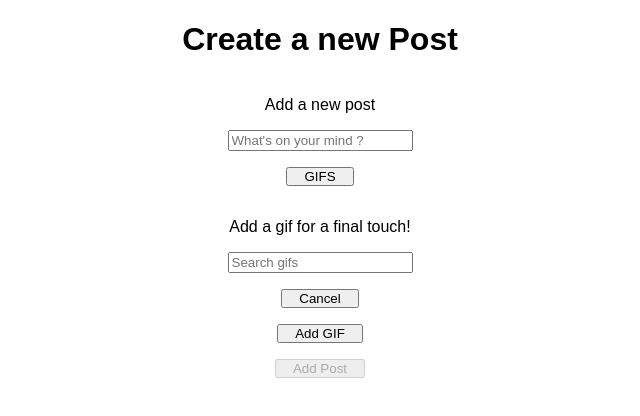
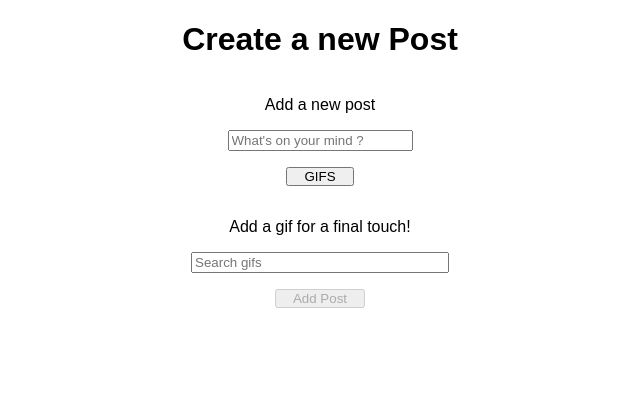
Before and after one commit to rohit1101/Fb-post-basic-ui, a React (Create React App) app: page / in a window 1280 px wide. Both pictures are taken after a click on the button "GIFS". Shown: the top 416 px of the page, without its empty margins (320-960 px from the left). Built offline with nearby package versions, Linux system fonts and the light colour scheme.

Commit message:
add trending api call

```diff
--- a/src/App.css
+++ b/src/App.css
@@ -5,3 +5,9 @@
   flex-flow: column wrap;
   align-items: center;
 }
+
+.dropdown {
+  width: 256px;
+  height: 400px;
+  background-color: rebeccapurple;
+}
--- a/src/App.js
+++ b/src/App.js
@@ -1,14 +1,15 @@
 import { useState } from "react";
-import './App.css';
+import { getTrendingGifs } from "./apis/getTrendingGifs";
+import "./App.css";
 import { apiKey, baseURL } from "./constants";
 
 export default function App() {
-  const [inpVal, setInpVal] = useState('');
+  const [inpVal, setInpVal] = useState("");
   const [query, setQuery] = useState();
   const [gifBtn, setGifBtn] = useState(false);
-  const [posts, setPosts] = useState([]);
-
-
+  const [trending, setTrending] = useState([]);
+  // const [posts, setPosts] = useState([]);
+  const [showDropDown, setShowDropDown] = useState(false);
 
   const handleTextInp = (e) => {
     setInpVal(e.target.value);
@@ -43,33 +44,36 @@ export default function App() {
         GIFS
       </button>
       {gifBtn ? (
-        <>
+        <div className="App">
           <label style={{ display: "block", padding: "1rem 0" }}>
             Add a gif for a final touch!
           </label>
           <input
+            style={{ width: "250px" }}
             type="text"
             value={query}
             placeholder="Search gifs"
-            onFocus={(e)=> console.log('focussed')}
+            onFocus={(e) => {
+              setShowDropDown(true);
+              getTrendingGifs().then((res) => setTrending(res.data));
+            }}
             onChange={handleGifInp}
           />
+          {showDropDown ? (
+            <div className="dropdown">
               <button
-            style={{ display: "block", padding: "0 1rem", margin: "1rem 0" }}
-            onClick={() => setGifBtn(false)}
-          >
-            Cancel
-          </button>
-          <button
-            style={{ display: "block", padding: "0 1rem" }}
                 onClick={() => {
                   setGifBtn(false);
-              setQuery("");
+                  setShowDropDown(false);
                 }}
+                style={{ float: "right" }}
               >
-            Add GIF
+                x
               </button>
-        </>
+              <div></div>
+            </div>
+          ) : null}
+        </div>
       ) : null}
       <button
         disabled={Boolean(inpVal.length) ? false : true}
--- /dev/null
+++ b/src/apis/getTrendingGifs.js
@@ -0,0 +1,7 @@
+import { apiKey, baseTrendingURL } from "../constants";
+
+export async function getTrendingGifs() {
+  return await fetch(
+    `${baseTrendingURL}${apiKey}&limit=5&rating=g&lang=en`
+  ).then((res) => res.json());
+}
--- a/src/constants.js
+++ b/src/constants.js
@@ -1,2 +1,5 @@
 export const baseURL = `https://api.giphy.com/v1/gifs/search?`;
 export const apiKey = `api_key=zPVSPYksxDsaKTixDPuXVRQ01Wn0HCLZ`;
+export const baseTrendingURL = `https://api.giphy.com/v1/gifs/trending?`;
+
+// https://api.giphy.com/v1/gifs/trending?api_key=zPVSPYksxDsaKTixDPuXVRQ01Wn0HCLZ&limit=25&rating=g
```
Lines whose indentation alone changed are shown as unchanged.
